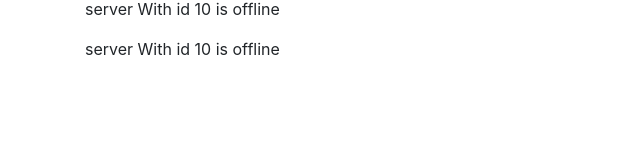
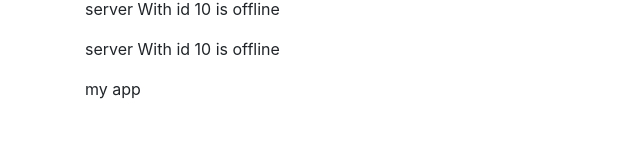
Before and after one commit to kolipatelkishan786/angular-learning, an Angular app: page / in a window 1280 px wide. Shown: the part 148-300 px from the top of the page, without its empty margins (0-640 px from the left). Built offline with nearby package versions, Linux system fonts and the light colour scheme.

Commit message:
property binding html1 .

```diff
--- a/src/app/app.component.html
+++ b/src/app/app.component.html
@@ -6,6 +6,7 @@
       <app-servers></app-servers>
       <!--<div app-servers></div>-->
       <!--<div class="app-servers"></div>-->
+      <p>my app</p>
     </div>
   </div>
 </div>
```
